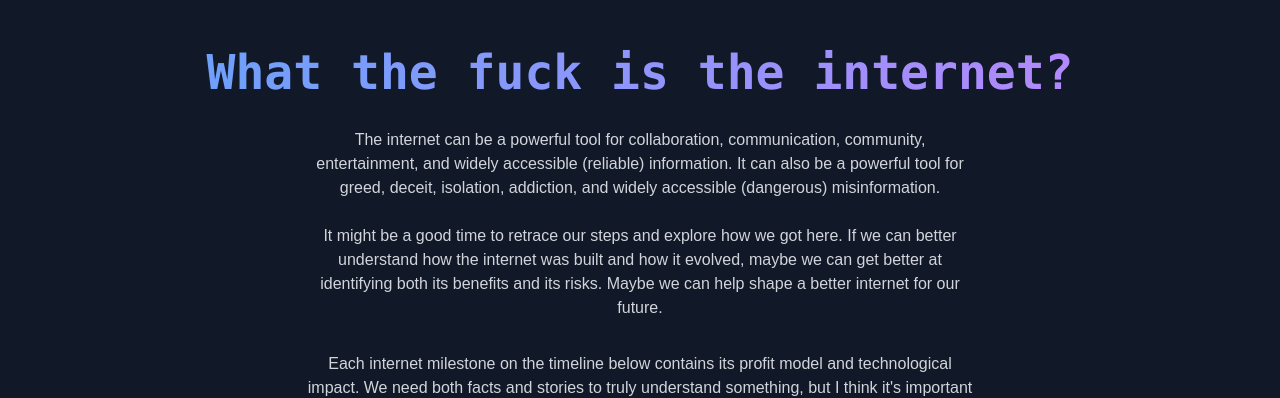
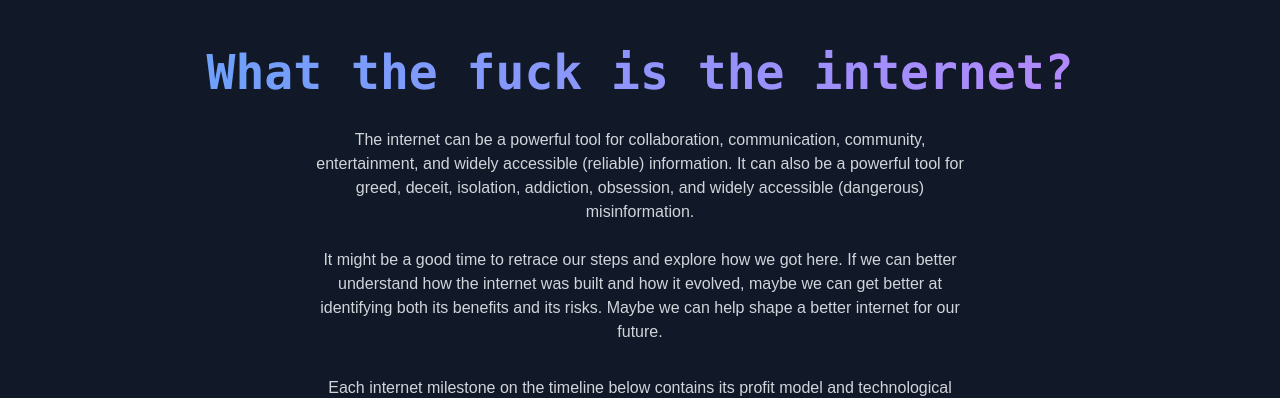
Before and after one commit to kduckets/wtfinternet, a Next.js app: page / in a window 1280 px wide. Shown: the top 398 px of the page. Built offline with nearby package versions, Linux system fonts and the light colour scheme; no server answers; the database is empty.

Commit message:
Update page.tsx

```diff
--- a/app/page.tsx
+++ b/app/page.tsx
@@ -55,7 +55,7 @@ export default function Home() {
         </h1>
         <p className="text-center text-gray-300 mb-8 md:mb-8 max-w-2xl mx-auto text-sm md:text-base">
        The internet can be a powerful tool for collaboration, communication, community, entertainment, and widely accessible (reliable) information.
-       It can also be a powerful tool for greed, deceit, isolation, addiction, and widely accessible (dangerous) misinformation.
+       It can also be a powerful tool for greed, deceit, isolation, addiction, obsession, and widely accessible (dangerous) misinformation.
        <br/><br/>
        It might be a good time to retrace our steps and explore how we got here. If we can better understand how the internet was built and how it evolved, maybe we can get better at identifying both its benefits and its risks. Maybe we can help shape a better internet for our future.
 
```
